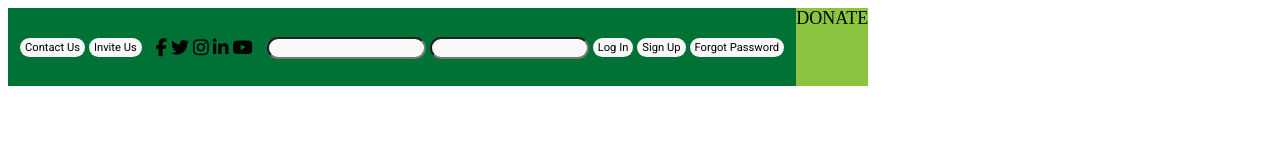
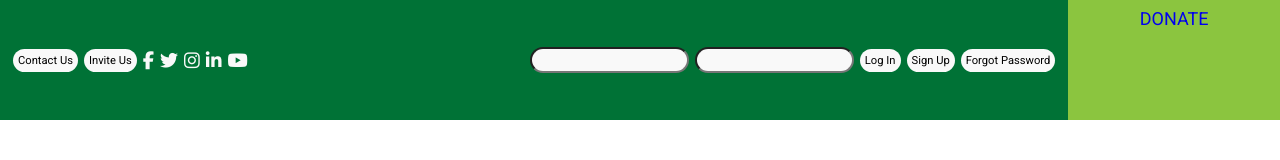
Before and after one commit to coolmich0904/psychic-doodle, a plain HTML site: page index.html in a window 1280 px wide. Drawn offline with Linux system fonts and the light colour scheme.

Commit message:
change form

```diff
--- a/index.html
+++ b/index.html
@@ -16,35 +16,36 @@
 </head>
 <body>
     <nav class="nav_frame">
-     <div class="navbar">
-          <ul class="contact_form">
+        <div class="navbar">
+          <ul>
+              <!-- Contact Form -->
             <li class="btn">Contact Us</li>
             <li class="btn">Invite Us</li>
-          </ul>
 
-          <ul class="navbar_icons">
-            <li><i class="fab fa-facebook-f"></i>
+            <!-- Icons -->
+            <li class="navbar_icons"><i class="fab fa-facebook-f"></i>
                 <a href="#"></a></li>
-            <li><i class="fab fa-twitter"></i>
+            <li class="navbar_icons"><i class="fab fa-twitter"></i>
                 <a href="#"></a></li>
-            <li><i class="fab fa-instagram"></i>
+            <li class="navbar_icons"><i class="fab fa-instagram"></i>
                 <a href="#"></a></li>
-            <li><i class="fab fa-linkedin-in"></i>
+            <li class="navbar_icons"><i class="fab fa-linkedin-in"></i>
                 <a href="#"></a></li>
-            <li><i class="fab fa-youtube"></i>
+            <li class="navbar_icons"><i class="fab fa-youtube"></i>
                 <a href="#"></a></li>
           </ul>
 
-            <ul class="navbar_login_form">
+
+            <form class="navbar_login_form">
                 <li class="input"><input type="text" /></li>
                 <li class="input"><input type="password" /></li>
                 <li class="btn" type="button">Log In</li>
                 <li class="btn" type="button">Sign Up</li>
                 <li class="btn" type="button">Forgot Password</li>
-            </ul>
-       </div>
+            </form>
+      </div>
         <div class="navbar_donate">
-           <span>DONATE</span>
+          <a href="#">DONATE</a>
         </div>
       </nav>
 
--- a/src/style.css
+++ b/src/style.css
@@ -1,47 +1,61 @@
 :root {
+    --nav_font: 'Roboto', sans-serif;
     /* color */
-    --button-color: #f9f9f9;
-    --background-color: #007236;
-    --second-color: #8bc53f;
-    --font-color: #000000;
+    --color-white: #f9f9f9;
+    --color-green: #007236;
+    --color-lightGreen: #8bc53f;
+    --color-black: #000000;
 
     /* Size */
-    --nav-font: 'Roboto', sans-serif;
-    --size-margin: 3px 2px;
-    --size-padding: 3px 5px;
+    --size-margin: 0px 3px;
+    --size-padding: 5px 5px;
     --size-radius:30px;
+    --base_spacing: 8px;
 
      /* animation */
+     --animation-duration: 300ms;
 }
 
 body {
     height: 100vh;
-    width: 100%;
+    margin: 0;
     font-style: normal;
     font-weight: 400;
     font-size: 18px;
 }
 
 nav {
-    display: flex;
+    display:flex;
+    height: 15%;
+}
+
+.navbar{
     width: 100%;
+
 }
 
 .navbar,
-ul {
+ul, form {
     display: flex;
     align-items: center;
     justify-content: space-between;
     align-items: center;
-    background-color: var(--background-color);
-    font-family: var(--nav-font);
+    background-color: var(--color-green);
+    font-family: var(--nav_font);
     padding: var(--size-padding);
 }
 
 .navbar_donate {
+    width: 20%;
     position:inherit;
     text-align: center;
-    background-color: var(--second-color);
+    background-color: var(--color-lightGreen);
+    font-family: var(--nav_font);
+    padding-top: var(--base_spacing);
+}
+
+.navbar_donate a{
+    text-decoration: none;
 }
 
 li {
@@ -49,12 +63,37 @@ li {
     margin: var(--size-margin);
 }
 
+.navbar_icons i {
+    color: var(--color-white);
+    cursor: pointer;
+      transition: transform var(--animation-duration) ease;
+}
+
+.navbar_icons i:hover
+.btn:hover {
+    transform: scale(1.1);
+}
+
+.btn {
+    cursor: pointer;
+    transition: transform var(--animation-duration) ease;
+}
+
 input,
 .btn {
     padding: var(--size-padding);
-    background: var(--button-color);
-    color: var(--font-color);
+    background: var(--color-white);
+    color: var(--color-black);
     display: inline-block;
     border-radius:var(--size-radius);
     font-size: 0.7rem;
 }
+
+@media screen and (max-width: 768px) {
+    .navbar {
+        flex-direction: column;
+        align-items: flex-start;
+        width: 100%;
+
+    }
+}
```
